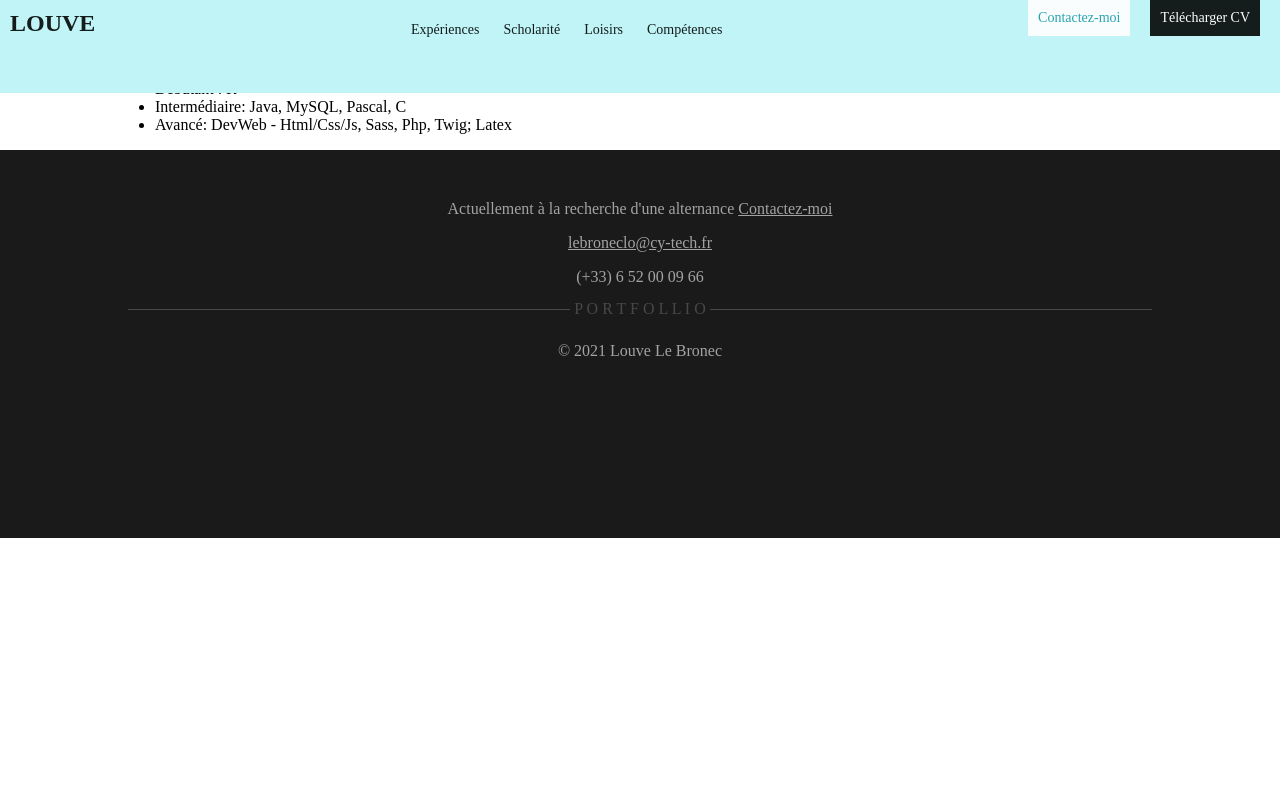
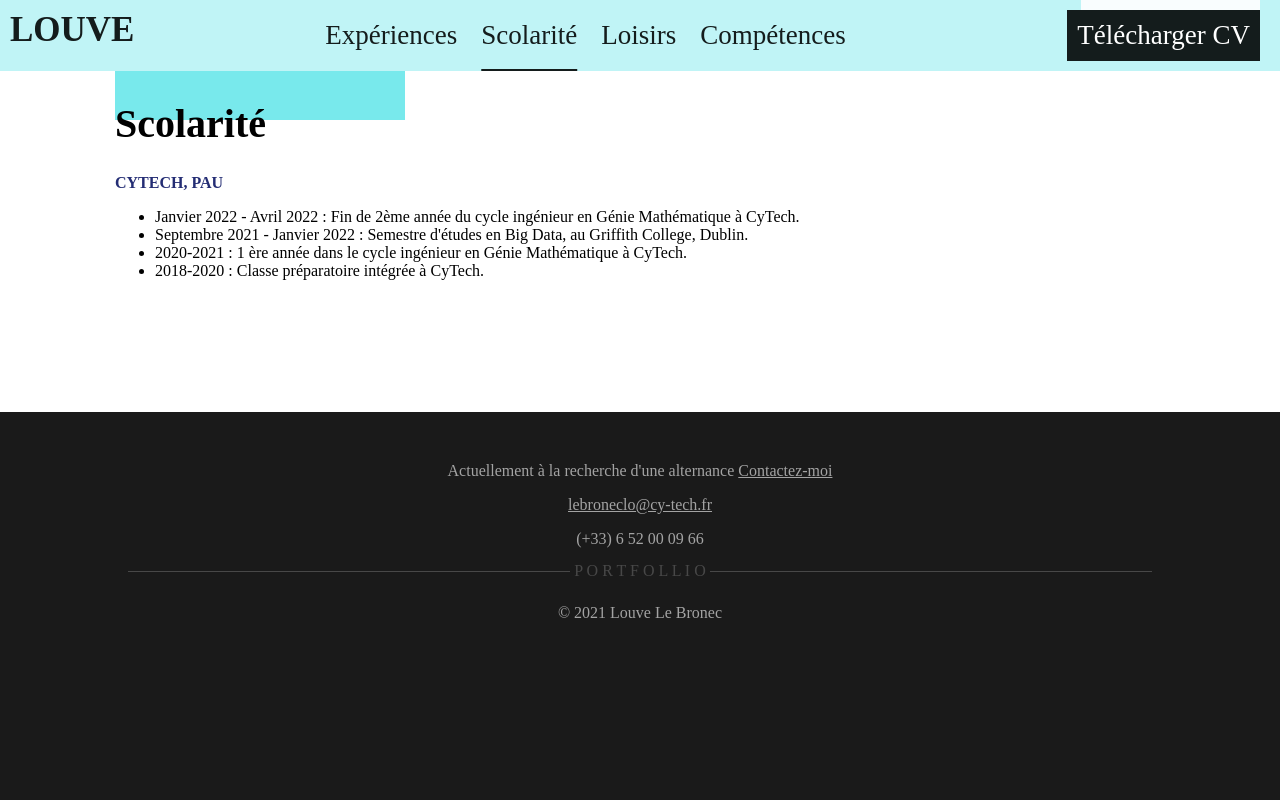
Before and after one commit to louvelbr/portfollio-louvelbr, a website: page studies.html in a window 1280 px wide. Drawn offline with nearby package versions, Linux system fonts and the light colour scheme; files that its build step writes are made by us from their sources.

Commit message:
scolarité

```diff
--- a/sass/index.scss
+++ b/sass/index.scss
@@ -1,7 +1,7 @@
 body{
   margin-left: 115px;
   margin-right: 115px;
-  color: balck;
+  color: black;
   font-family: "Fira Sans";
 }
 
@@ -14,21 +14,23 @@ background-color: #C0F4F6;
   right: 0;
   .liste-navigation{
 padding-top: 20px;
-height : 5.709vw;
+padding-bottom: 20px;
+margin-left:90px;
   }
 
     .navElement{
       text-decoration: none;
       color: #141c1c;
-      font-size: 14px;
+      font-size: 27px;
       padding: 10px 10px 10px 10px;
 
 
         &.-home{
-          float: left;
-          font-size: 24px;
+          position: absolute;
+          left:0;
+          top:0;
+          font-size: 35px;
           font-weight: bold;
-          margin-top: -20px;
         }
 
         &.-contact{
@@ -40,11 +42,19 @@ height : 5.709vw;
         }
 
         &.-resume{
-        margin-right: 20px;
-         background-color: #141c1c;
-          color: white;
-          float: right;
-          margin-top: -20px;
+
+       right: 0;
+           margin-right: 20px;
+           background-color: #141c1c;
+           color: white;
+           float: right;
+           top: 10px;
+           position: absolute;
+        }
+
+        &.-actif{
+        text-decoration: underline;
+        text-underline-offset: 25px;
         }
     }
 }
--- a/sass/studies.scss
+++ b/sass/studies.scss
@@ -1,41 +1,132 @@
-.container{
-display: grid;
-grid-template-columns: 20px 20px 20px 20px;
-  /* e.g.
-      1fr 1fr
-      minmax(10px, 1fr) 3fr
-      repeat(5, 1fr)
-      50px auto 100px 1fr
-  */
-  grid-template-rows: 20px 20px 20px 20px;
-  /* e.g.
-      min-content 1fr min-content
-      100px 1fr max-content
-  */
+body{
+  margin-left: 115px;
+  margin-right: 115px;
+  color: black;
+  font-family: "Fira Sans";
+}
+
+.navigation{
+background-color: #C0F4F6;
+  text-align: center;
+  position: absolute;
+  top: 0;
+  left: 0;
+  right: 0;
+  .liste-navigation{
+padding-top: 20px;
+padding-bottom: 20px;
+margin-left:90px;
+  }
+
+    .navElement{
+      text-decoration: none;
+      color: #141c1c;
+      font-size: 27px;
+      padding: 10px 10px 10px 10px;
 
 
-.skills{
-margin-top: 150px;
-display: flex;
-flex-direction: row;
+        &.-home{
+          position: absolute;
+          left:0;
+          top:0;
+          font-size: 35px;
+          font-weight: bold;
+        }
+
+        &.-contact{
+          background-color: #F9FDFE;
+          color: #2AA4AE;
+          float: right;
+          margin-top: -20px;
+          margin-right: 20px;
+        }
+
+        &.-resume{
+
+       right: 0;
+           margin-right: 20px;
+           background-color: #141c1c;
+           color: white;
+           float: right;
+           top: 10px;
+           position: absolute;
+        }
+
+        &.-actif{
+        text-decoration: underline;
+        text-underline-offset: 25px;
+        }
+    }
 }
 
-.IT{
-padding: 20px;
-width: 50%;
-    border: 8px solid #2AA4AE;
-    border-radius: 10%;
-  font-size: 30px;
-  margin-right: 20px;
-
+.menu{
+  padding-top: 10px;
 }
 
-.languages{
-width:50%;
-padding: 20px;
-    border: 8px solid #2AA4AE;
-    border-radius: 10%;
-  font-size: 30px;
+.education{
+margin-top:100px;
 }
 
+.title{
+font-size:40px;
+&:before{
+ content: "";
+      z-index: -1;
+      /* left: 0.5em; */
+      top: 1.2em;
+      border-width: 0.9em;
+      border-style: solid;
+      border-color: #78E9EC;
+      position: absolute;
+      width: 17vw;
 }
+}
+
+.subtitle{
+font-size:16px;
+color: #242D74;
+}
+
+footer{
+  position: absolute;
+  bottom: 0;
+  left: 0;
+  text-align:center;
+  background-color: #1a1a1a;
+  color: rgba(255, 255, 255, 0.6);
+  width:100%;
+padding-top:50px;
+padding-bottom: 50px;
+height: 288px;
+}
+
+footer a {
+  color:rgba(255, 255, 255, 0.6);
+}
+
+footer i {
+  color:rgba(255, 255, 255, 0.2);
+}
+
+footer p {
+  margin-bottom: 5px;
+}
+
+footer hr {
+  border: none;
+  border-top: 1px solid rgba(255, 255, 255, 0.2);
+  overflow: visible;
+  text-align: center;
+  margin: auto;
+  height: 16px;
+  width: 80%;
+}
+
+footer hr:after {
+  background: #1a1a1a;
+  content: ' P O R T F O L L I O ';
+  color: rgba(255, 255, 255, 0.2);
+  padding: 0 4px;
+  position: relative;
+  top: -10px;
+}
--- a/studies.html
+++ b/studies.html
@@ -5,7 +5,7 @@
     <meta name="viewport" content="width=device-width, initial-scale=1.0" />
     <title>Gulp Html Include Boilerplate</title>
     <link rel="stylesheet" type="text/css" href="css/skills.css">
-    <link rel="stylesheet" type="text/css" href="css/index.css">
+    <link rel="stylesheet" type="text/css" href="css/studies.css">
 </head>
 <body>
 <div id="main">
@@ -13,10 +13,10 @@
         <!-- Barre de navigation en haut -->
         <div class="navigation">
             <nav class="liste-navigation">
-                <a class="navElement -actif -home" href="index.html">LOUVE</a>
+                <a class="navElement -home" href="index.html">LOUVE</a>
 
                 <a class="navElement" href="experiences.html">Expériences</a>
-                <a class="navElement" href="studies.html">Scholarité</a>
+                <a class="navElement -actif" href="studies.html">Scolarité</a>
                 <a class="navElement" href="hobbies.html">Loisirs</a>
                 <a class="navElement" href="skills.html">Compétences</a>
 
@@ -30,11 +30,13 @@
     <!-- Partie principale  -->
     <div class="education">
         <div class="studies">
-            <h1>Compétences Informatiques</h1>
+            <h1 class="title">Scolarité</h1>
+            <h2 class="subtitle">CYTECH, PAU</h2>
             <ul>
-                <li>Débutant : R</li>
-                <li>Intermédiaire: Java, MySQL, Pascal, C</li>
-                <li>Avancé: DevWeb - Html/Css/Js, Sass, Php, Twig; Latex </li>
+                <li>Janvier 2022 - Avril 2022 : Fin de 2ème année du cycle ingénieur en Génie Mathématique à CyTech.</li>
+                <li>Septembre 2021 - Janvier 2022 : Semestre d'études en Big Data, au Griffith College, Dublin.</li>
+                <li>2020-2021 : 1 ère année dans le cycle ingénieur en Génie Mathématique à CyTech.</li>
+                <li>2018-2020 : Classe préparatoire intégrée à CyTech.</li>
             </ul>
             </span>
 
```
Also changed, not shown: index.html (+2 -2 lines), assets/css/index.css, assets/css/studies.css.
